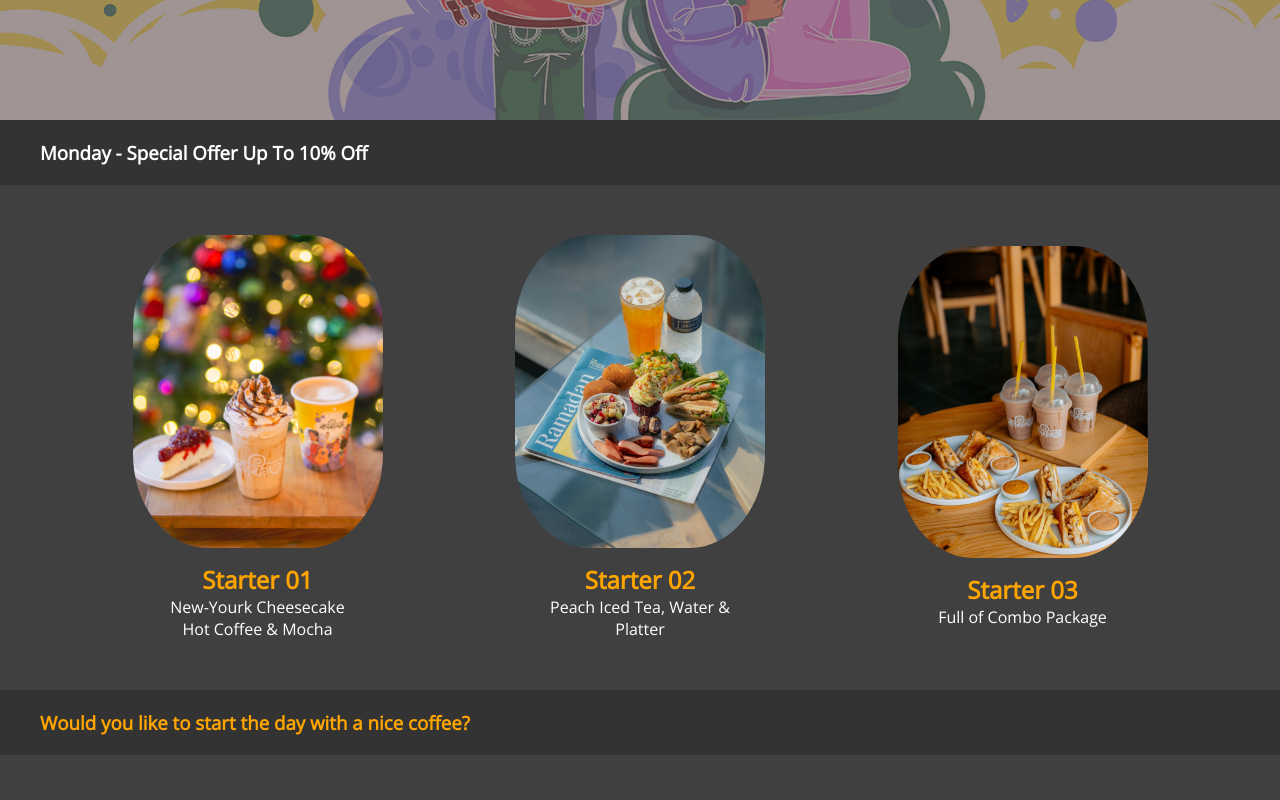
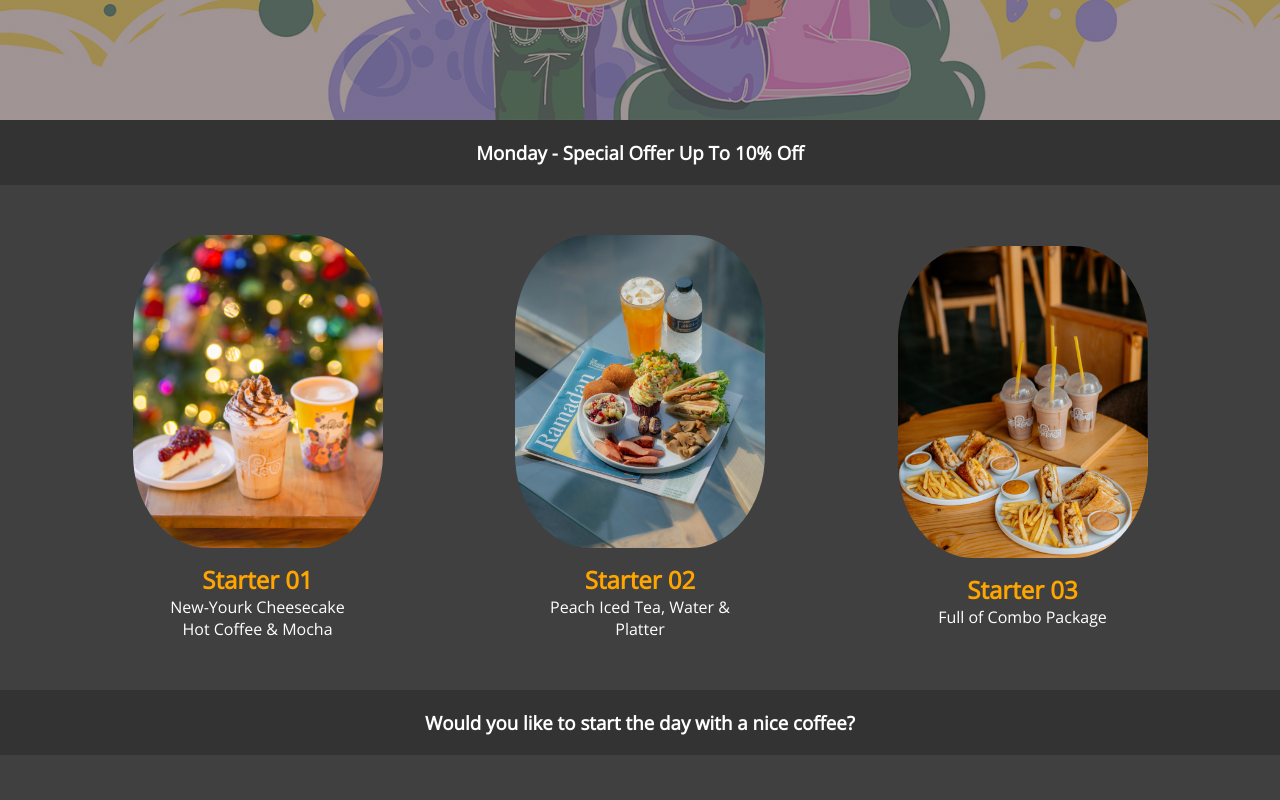
Before and after one commit to tassin-hassan/Coffeta-shop, a plain HTML site: page index.html in a window 1280 px wide. Shown: the part 680-1480 px from the top of the page. Drawn offline with nearby package versions, Linux system fonts and the light colour scheme.

Commit message:
last update

```diff
--- a/style.css
+++ b/style.css
@@ -104,7 +104,7 @@ header nav ul li a:hover {
     display: flex;
     padding: 10px;
     align-items: center;
-    justify-content: space-between;
+    justify-content: center;
 
 }
 
@@ -178,11 +178,11 @@ header nav ul li a:hover {
     display: flex;
     padding: 10px;
     align-items: center;
-    justify-content: space-between;
+    justify-content: center;
 }
 
 .shop-header h3 {
-    color: orange;
+    color: rgb(255, 255, 255);
     padding: 10px 30px;
 }
 
```
